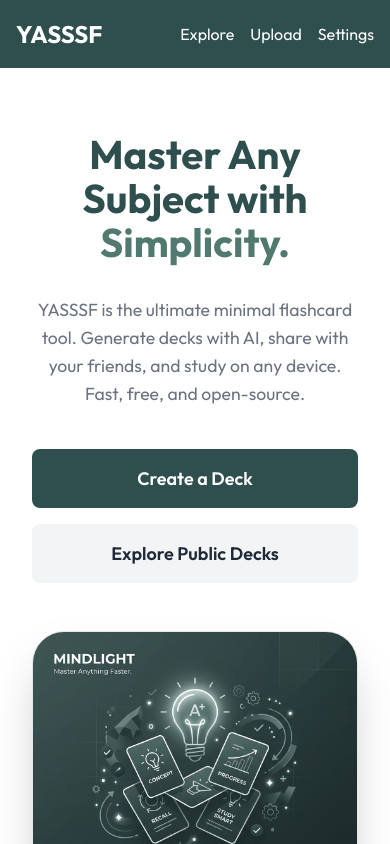
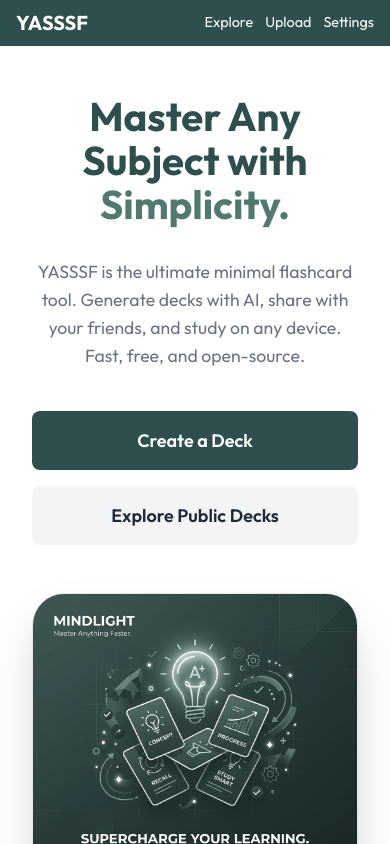
Before and after one commit to timothechauvet/ai-ready-flashcard-maker, a SvelteKit app: page / in a window 390 px wide. Shown: the top 844 px of the page. Built offline with nearby package versions, Linux system fonts and the light colour scheme.

Commit message:
:style: Make header smaller and decrease main content padding for mobile

```diff
--- a/src/routes/+layout.svelte
+++ b/src/routes/+layout.svelte
@@ -5,13 +5,13 @@
 </script>
 
 <div class="page-wrapper">
-	<header style="background-color: var(--accent-color); color: white; padding: 1rem 0;">
+	<header style="background-color: var(--accent-color); color: white; padding: 0.5rem 0;">
 		<div
 			class="container"
 			style="display: flex; justify-content: space-between; align-items: center;"
 		>
-			<a href={`${base}/`} style="color: white; font-size: 1.5rem; font-weight: 700;">YASSSF</a>
-			<nav style="display: flex; gap: 1rem;">
+			<a href={`${base}/`} style="color: white; font-size: 1.25rem; font-weight: 700;">YASSSF</a>
+			<nav style="display: flex; gap: 0.75rem; font-size: 0.9rem;">
 				<a href={`${base}/explore`} style="color: white;">Explore</a>
 				<a href={`${base}/upload`} style="color: white;">Upload</a>
 				<a href={`${base}/settings`} style="color: white;">Settings</a>
@@ -19,7 +19,7 @@
 		</div>
 	</header>
 
-	<main class="main-content">
+	<main class="main-content" style="padding: 1rem 0;">
 		<div class="container animate-fade-in">
 			{@render children()}
 		</div>
```
